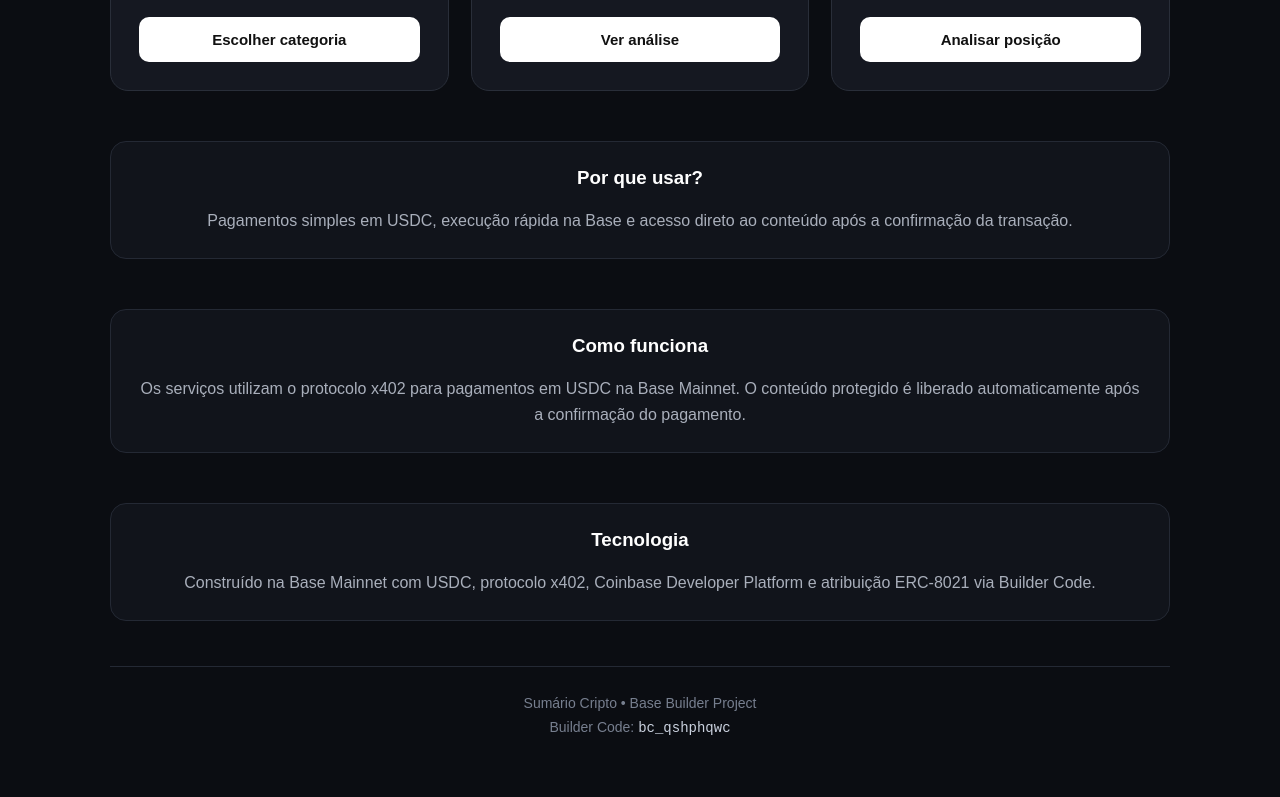
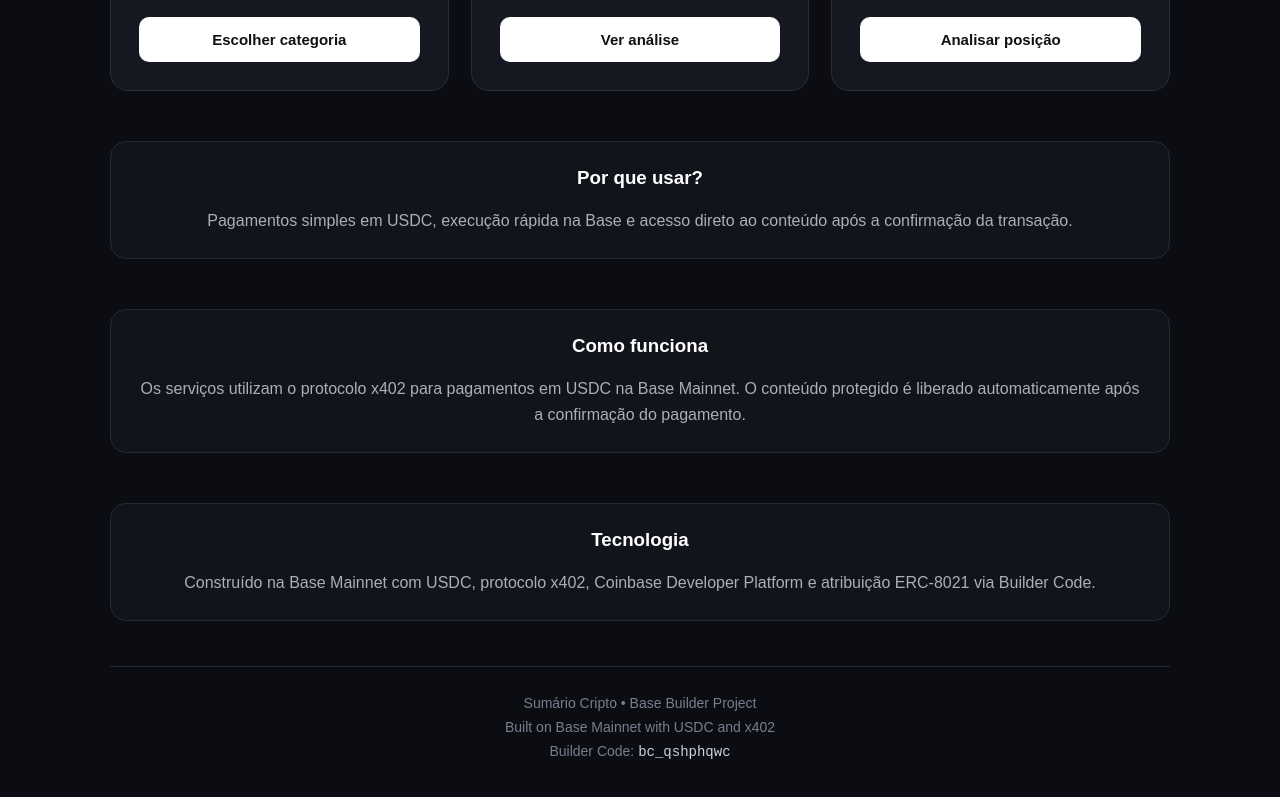
Before and after one commit to glauber-egalon/sumario-cripto-base, a website: page x402-api/public/index.html in a window 1280 px wide. Shown: the part 606-1403 px from the top of the page. Drawn offline with Linux system fonts and the light colour scheme.

Commit message:
Improve PayAPI footer

```diff
--- a/x402-api/public/index.html
+++ b/x402-api/public/index.html
@@ -273,13 +273,14 @@
     </section>
 
     <footer>
+      Sumário Cripto • Base Builder Project
+      <br>
 
-      Sumário Cripto • Base Builder Project
+      Built on Base Mainnet with USDC and x402
       <br>
 
       Builder Code:
       <code>bc_qshphqwc</code>
-
     </footer>
 
   </div>
```
